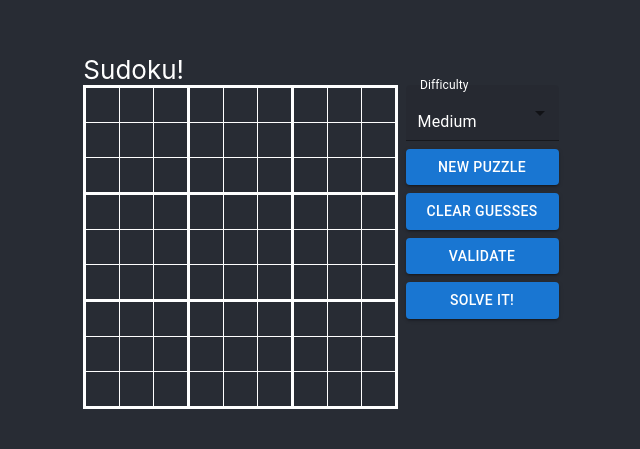
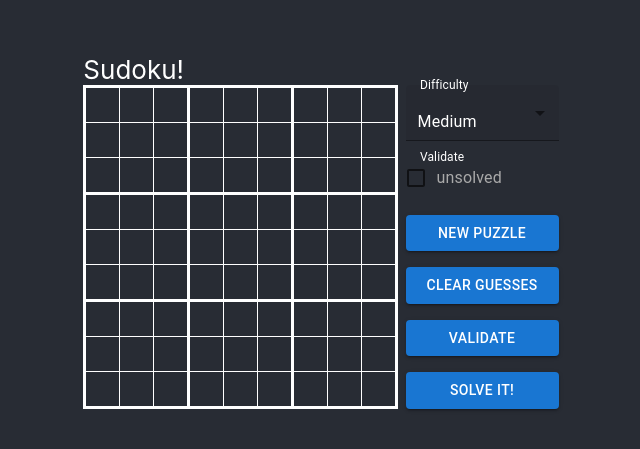
Before and after one commit to derekrprice/sudoku, a React (Create React App) app: page / in a window 1280 px wide. Shown: the part 169-618 px from the top of the page, without its empty margins (319-959 px from the left). Built offline with nearby package versions, Linux system fonts and the light colour scheme; no server answers.

Commit message:
Use a checkbox for validation.
* Convert button to checkbox.
* Some typescript cleanup.

```diff
--- a/src/App.tsx
+++ b/src/App.tsx
@@ -1,10 +1,10 @@
-import React, {KeyboardEvent} from 'react';
+import React, {KeyboardEvent, useState} from 'react';
 import './App.css';
-import {Button, FormControl, Grid, InputLabel, MenuItem, Select} from "@mui/material";
+import {Button, Checkbox, FormControl, FormControlLabel, Grid, InputLabel, MenuItem, Select} from "@mui/material";
 import {SudokuBoardProvider, useSudokuBoardContext} from "./contexts/sudoku-board";
 import Cell from "./puzzle/cell";
 
-const SudokuRow = ({idx, row, setCell}: {idx: string, row: Array<Cell>, setCell: Function}) => {
+const SudokuRow = ({idx, row, setCell, validate }: {idx: string, row: Array<Cell>, setCell: Function, validate?: Function | undefined}) => {
     const handleKeyPress = (cell: Cell, event: KeyboardEvent<HTMLInputElement>) => {
         if (event.key === "Tab") {
             return;
@@ -15,6 +15,9 @@ const SudokuRow = ({idx, row, setCell}: {idx: string, row: Array<Cell>, setCell:
             return;
         }
         setCell(cell.id, newValue);
+        if (validate) {
+            validate();
+        }
     };
 
     const cells = row.map(cell => (
@@ -33,9 +36,16 @@ const SudokuRow = ({idx, row, setCell}: {idx: string, row: Array<Cell>, setCell:
 
 const SudokuBoard = () => {
     const { difficulty, puzzle, reset, newPuzzle, setCell, solve, validate } = useSudokuBoardContext();
+    const [doValidate, setDoValidate] = useState<boolean>(false);
 
     const rows = puzzle.rows.map((row, i) => (
-        <SudokuRow idx={`${i}`} key={`${i}`} row={row} setCell={setCell}></SudokuRow>
+        <SudokuRow
+            idx={`${i}`}
+            key={`${i}`}
+            row={row}
+            setCell={setCell}
+            {...(doValidate ? {validate} : {})}
+        />
     ));
     return (
         <Grid container justifyContent="center" spacing={1}>
@@ -47,10 +57,10 @@ const SudokuBoard = () => {
             </table>
             </Grid>
             <Grid item xs={12} sm={4}>
-                <Grid container direction="column" spacing={1}>
+                <Grid container direction="column" spacing={2}>
                     <Grid item>
                         <FormControl fullWidth>
-                            <InputLabel sx={{color: "white", '& .Mui-focused': { color: "white"}}}>Difficulty</InputLabel>
+                            <InputLabel sx={{color: "white"}}>Difficulty</InputLabel>
                             <Select variant="filled" sx={{color: "white"}}
                                 value={difficulty}
                                 label="Difficulty"
@@ -64,16 +74,25 @@ const SudokuBoard = () => {
                         </FormControl>
                     </Grid>
                     <Grid item>
-                        <Button variant="contained" onClick={newPuzzle}>New Puzzle</Button>
+                        <FormControl fullWidth>
+                            <InputLabel shrink sx={{color: "white"}}>Validate</InputLabel>
+                            <FormControlLabel
+                                control={<Checkbox checked={doValidate} onChange={(event) => setDoValidate(event.target.checked)}/>}
+                                label={puzzle.status} sx={{color: doValidate ? "white" : "darkgray"}}
+                                />
+                        </FormControl>
                     </Grid>
                     <Grid item>
-                        <Button variant="contained" onClick={reset}>Clear Guesses</Button>
+                        <Button variant="contained" onClick={() => newPuzzle()}>New Puzzle</Button>
                     </Grid>
                     <Grid item>
-                        <Button variant="contained" onClick={validate}>Validate</Button>
+                        <Button variant="contained" onClick={() => reset()}>Clear Guesses</Button>
                     </Grid>
                     <Grid item>
-                        <Button variant="contained" onClick={solve}>Solve it!</Button>
+                        <Button variant="contained" onClick={() => validate()}>Validate</Button>
+                    </Grid>
+                    <Grid item>
+                        <Button variant="contained" onClick={() => solve()}>Solve it!</Button>
                     </Grid>
                 </Grid>
             </Grid>
--- a/src/contexts/sudoku-board.tsx
+++ b/src/contexts/sudoku-board.tsx
@@ -8,12 +8,21 @@ interface BoardContextInterface {
     newPuzzle: Function;
     reset: Function;
     setCell: Function;
-    setDifficulty: Function;
     solve: Function;
     validate: Function;
 }
 
-const BoardContext = createContext<BoardContextInterface | null>(null);
+const defaultBoardContext = {
+    difficulty: "medium",
+    puzzle: new Board(),
+    newPuzzle: () => {},
+    reset: () => {},
+    setCell: () => {},
+    solve: () => {},
+    validate: () => {},
+};
+
+const BoardContext = createContext<BoardContextInterface>(defaultBoardContext);
 
 export const useSudokuBoardContext = () => useContext(BoardContext);
 
@@ -52,8 +61,8 @@ export const SudokuBoardProvider = ({children}: {children: ReactNode}) => {
                 newPuzzle: (difficulty: string) => renewPuzzle(difficulty, setDifficulty, setPuzzle),
                 reset: () => setPuzzle(puzzle.clear()),
                 setCell: (id: string, value: number) => setPuzzle(puzzle.setCell(id, value)),
-                solve: () => solvePuzzle(),
-                validate: () => validatePuzzle(),
+                solve: () => solvePuzzle(setPuzzle),
+                validate: () => validatePuzzle(setPuzzle),
             }}
         >
             {children}
```
